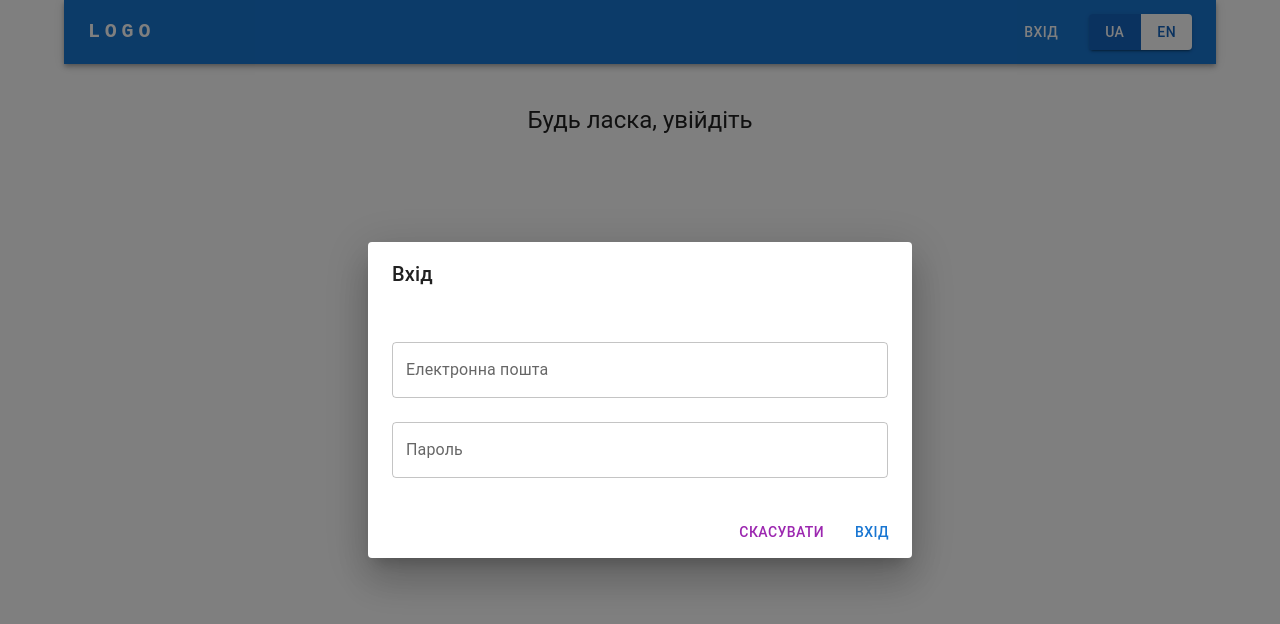
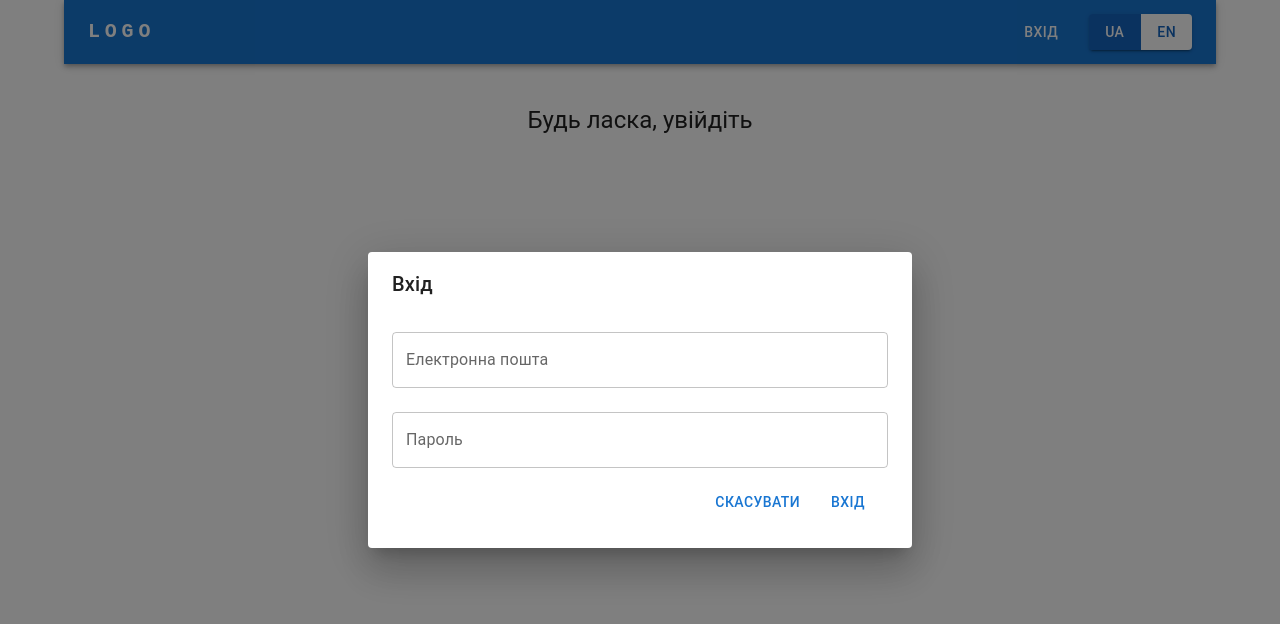
Before and after one commit to kuflei/habits, a React (Vite) app: page / in a window 1280 px wide. Both pictures are taken after a click on the button "ВХІД". Shown: the top 624 px of the page. Built offline with nearby package versions, Linux system fonts and the light colour scheme; what miragejs would draw is missing.

Commit message:
refactor(auth): split AuthDialog into separate LoginDialog and LogoutDialog components

```diff
--- a/src/features/auth/componets/AuthButton.tsx
+++ b/src/features/auth/componets/AuthButton.tsx
@@ -1,33 +1,25 @@
 import React, { useState } from 'react';
 import { Button } from '@mui/material';
 import { useTranslation } from 'react-i18next';
-import AuthDialog from './AuthDialog';
 import { useAuthStore } from '@/store/authStore';
+import LogoutDialog from "./LogoutDialog.tsx";
+import LoginDialog from "./LoginDialog.tsx";
 
 const AuthButton: React.FC = () => {
     const { t } = useTranslation();
-    const userId = useAuthStore((state) => state.userId);
+    const isAuthenticated = useAuthStore((state) => !!state.userId);
     const [isOpen, setIsOpen] = useState(false);
-    const [isLoginMode, setIsLoginMode] = useState(true);
-    /*TODO: move userID*/
-   /* TODO: make login logout*/
-    const toggleDialog = (mode: 'login' | 'logout') => {
-        setIsLoginMode(mode === 'login');
-        setIsOpen(true);
-    };
+
+    const toggleDialog = () => setIsOpen((prev) => !prev);
+
+    const DialogComponent = isAuthenticated ? LogoutDialog : LoginDialog;
 
     return (
         <>
-            <Button sx={{mr: 2}}
-                color="inherit"
-                onClick={() => toggleDialog(userId ? 'logout' : 'login')}>
-                {userId ? t('logout') : t('login')}
+            <Button sx={{ mr: 2 }} color="inherit" onClick={toggleDialog}>
+                {t(isAuthenticated ? 'logout' : 'login')}
             </Button>
-            <AuthDialog
-                isOpen={isOpen}
-                isLoginMode={isLoginMode}
-                onClose={() => setIsOpen(false)}
-            />
+            <DialogComponent isOpen={isOpen} onClose={() => setIsOpen(false)} />
         </>
     );
 };
--- a/src/features/auth/componets/AuthDialog.tsx
+++ /dev/null
@@ -1,79 +0,0 @@
-import React, { useState } from 'react';
-import { Dialog, DialogTitle, DialogContent, TextField, DialogActions, Button } from '@mui/material';
-import { useTranslation } from 'react-i18next';
-import { useAuth } from '@/features/auth/hooks/useAuth';
-
-interface AuthDialogProps {
-    isOpen: boolean;
-    isLoginMode: boolean;
-    onClose: () => void;
-}
-
-const AuthDialog: React.FC<AuthDialogProps> = (props) => {
-    const { t } = useTranslation();
-    const { handleLogin, handleLogout } = useAuth();
-    const [email, setEmail] = useState('');
-    const [password, setPassword] = useState('');
-    const [error, setError] = useState<string | null>(null);
-    /*TODO: replace with formik*/
-    const onSubmit = async (e: React.FormEvent) => {
-        e.preventDefault();
-        try {
-            if (props.isLoginMode) {
-                if (!email.trim() || !password.trim()) {
-                    throw new Error(t('fillAllFields') || 'Please fill all fields');
-                }
-                await handleLogin(email, password);
-            } else {
-                await handleLogout();
-            }
-            props.onClose();
-        } catch (err) {
-            setError((err as Error).message);
-        }
-    };
-
-    return (
-        <Dialog open={props.isOpen} onClose={props.onClose}>
-            {/*TODO: make title as const*/}
-            <DialogTitle>{props.isLoginMode ? t('login') : t('logout')}</DialogTitle>
-            <form onSubmit={onSubmit}>
-                <DialogContent>
-                    {props.isLoginMode ? (
-                        <>
-                            <TextField
-                                label={t('email')}
-                                type="email"
-                                fullWidth
-                                value={email}
-                                onChange={(e) => setEmail(e.target.value)}
-                                margin="normal"
-                            />
-                            <TextField
-                                label={t('password')}
-                                type="password"
-                                fullWidth
-                                value={password}
-                                onChange={(e) => setPassword(e.target.value)}
-                                margin="normal"
-                            />
-                        </>
-                    ) : (
-                        <p>{t('confirmLogout')}</p>
-                    )}
-                    {error && <p style={{ color: 'red' }}>{error}</p>}
-                </DialogContent>
-                <DialogActions>
-                    <Button onClick={props.onClose} color="secondary">
-                        {t('cancel')}
-                    </Button>
-                    <Button type="submit" color="primary">
-                        {props.isLoginMode ? t('login') : t('logout')}
-                    </Button>
-                </DialogActions>
-            </form>
-        </Dialog>
-    );
-};
-
-export default AuthDialog;
--- /dev/null
+++ b/src/features/auth/componets/LoginDialog.tsx
@@ -0,0 +1,69 @@
+import React from "react";
+import { useFormik } from "formik";
+import { Button, Dialog, DialogActions, DialogContent, DialogTitle, TextField } from "@mui/material";
+import { useTranslation } from "react-i18next";
+import { useAuth } from "../hooks/useAuth.ts";
+import { AuthDialogProps } from "@/types/AuthDialogProps.ts";
+import {validate} from "@/utils/validateLoginForm"
+
+const LoginDialog: React.FC<AuthDialogProps> = (props) => {
+    const { handleLogin } = useAuth();
+    const { t } = useTranslation();
+    const formik = useFormik({
+        initialValues: {
+            email: "",
+            password: "",
+        },
+        validate,
+        onSubmit: async (values, { resetForm }) => {
+            try {
+                await handleLogin(values.email, values.password);
+                resetForm();
+                props.onClose();
+            } catch (err) {
+                formik.setErrors({ email: (err as Error).message });
+            }
+        },
+    });
+    return (
+        <Dialog open={props.isOpen} onClose={props.onClose}>
+            <DialogTitle>{t("login")}</DialogTitle>
+            <DialogContent>
+                <form onSubmit={formik.handleSubmit}>
+                    <TextField
+                        name="email"
+                        label={t("email")}
+                        type="email"
+                        fullWidth
+                        value={formik.values.email}
+                        onChange={formik.handleChange}
+                        onBlur={formik.handleBlur}
+                        margin="normal"
+                        error={formik.touched.email && Boolean(formik.errors.email)}
+                        helperText={formik.touched.email && formik.errors.email}
+                    />
+                    <TextField
+                        name="password"
+                        label={t("password")}
+                        type="password"
+                        fullWidth
+                        value={formik.values.password}
+                        onChange={formik.handleChange}
+                        onBlur={formik.handleBlur}
+                        margin="normal"
+                        error={formik.touched.password && Boolean(formik.errors.password)}
+                        helperText={formik.touched.password && formik.errors.password}
+                    />
+                    <DialogActions>
+                        <Button onClick={props.onClose}>{t("cancel")}</Button>
+                        <Button type="submit" disabled={formik.isSubmitting}>
+                            {t("login")}
+                        </Button>
+                    </DialogActions>
+                </form>
+            </DialogContent>
+        </Dialog>
+    );
+};
+
+export default LoginDialog;
--- /dev/null
+++ b/src/features/auth/componets/LogoutDialog.tsx
@@ -0,0 +1,34 @@
+import React, {useState} from "react";
+import {Button, Dialog, DialogActions, DialogContent, DialogTitle} from "@mui/material";
+import {useTranslation} from "react-i18next";
+import {useAuth} from "../hooks/useAuth.ts";
+import {AuthDialogProps} from "@/types/AuthDialogProps.ts";
+
+const LogoutDialog: React.FC<AuthDialogProps> = (props) => {
+    const {handleLogout} = useAuth();
+    const [error, setError] = useState<string | null>(null);
+    const {t} = useTranslation();
+
+    const handleSubmit = async () => {
+        try {
+            await handleLogout();
+            props.onClose();
+        } catch (err) {
+            setError((err as Error).message);
+        }
+    }
+    return (
+        <Dialog open={props.isOpen} onClose={props.onClose}>
+            <DialogTitle>{t('logout')}</DialogTitle>
+                <DialogContent>
+                     <p>{t('confirmLogout')}</p>
+                    {error && <p style={{ color: 'red' }}>{error}</p>}
+                </DialogContent>
+                <DialogActions>
+                    <Button color="secondary" onClick={props.onClose}>{t('cancel')}</Button>
+                    <Button color="primary" onClick={handleSubmit}>{t('logout')}</Button>
+                </DialogActions>
+        </Dialog>
+    )
+}
+export default LogoutDialog;
--- /dev/null
+++ b/src/types/AuthDialogProps.ts
@@ -0,0 +1,4 @@
+export interface AuthDialogProps {
+    isOpen: boolean;
+    onClose: () => void;
+}
--- /dev/null
+++ b/src/utils/validateLoginForm.ts
@@ -0,0 +1,12 @@
+export const validate = (values: { email: string; password: string }) => {
+    const errors: { email?: string; password?: string } = {};
+    if (!values.email) {
+        errors.email = "Email required";
+    } else if (!/^[A-Z0-9._%+-]+@[A-Z0-9.-]+\.[A-Z]{2,}$/i.test(values.email)) {
+        errors.email = "Invalid email";
+    }
+    if (!values.password) {
+        errors.password = "Password required";
+    }
+    return errors;
+};
```
